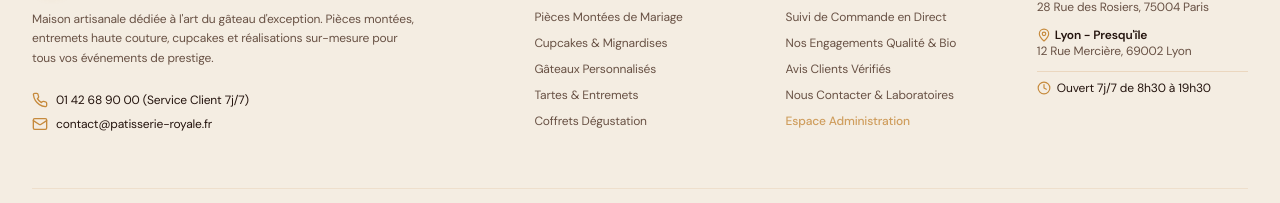
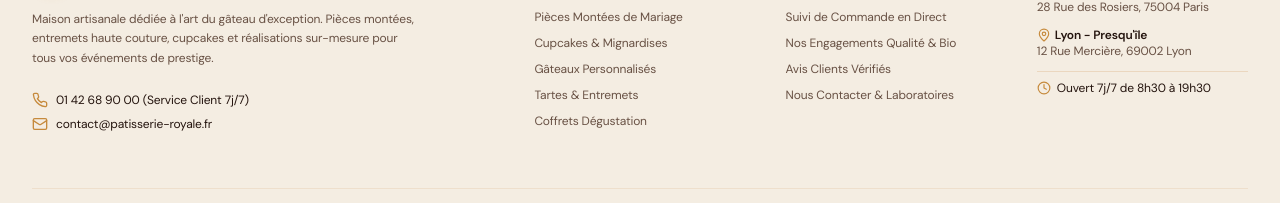
Before and after one commit to KamissaLaetitia/projet1, a Next.js app: page / in a window 1280 px wide. Shown: the part 6435-6638 px from the top of the page. Built offline with nearby package versions, Linux system fonts and the light colour scheme; no server answers; a web font is replaced by a local one.

Commit message:
fix: remove promo topbar & Espace Admin links, harmonize mobile hamburger alignment

```diff
--- a/src/components/Footer.tsx
+++ b/src/components/Footer.tsx
@@ -159,11 +159,6 @@ export const Footer = () => {
                   Nous Contacter & Laboratoires
                 </Link>
               </li>
-              <li>
-                <Link href="/admin" className="text-caffeine-gold/80 hover:text-caffeine-gold transition-colors font-medium">
-                  Espace Administration
-                </Link>
-              </li>
             </ul>
           </div>
 
```
